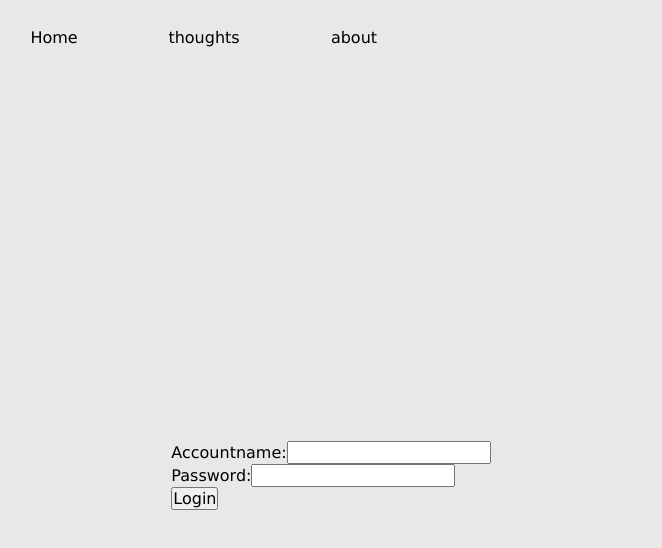
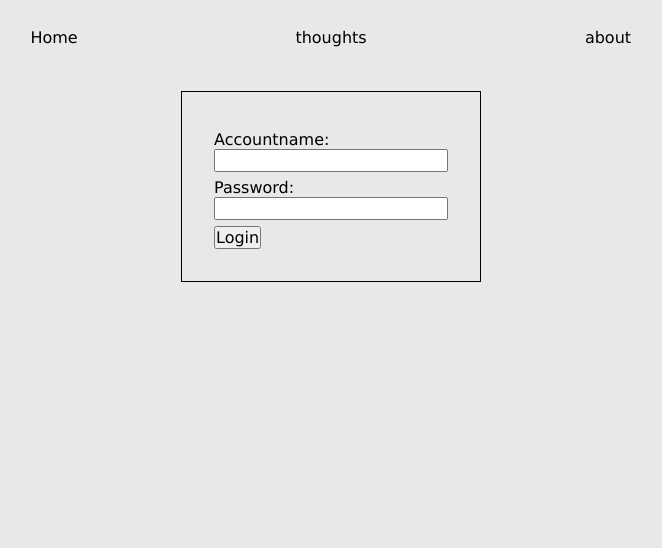
Before and after one commit to bryanhain97/ts_mongo_prisma_test, a Next.js app: page / in a window 1280 px wide. Shown: the top 548 px of the page, without its empty margins (309-971 px from the left). Built offline with nearby package versions, Linux system fonts and the light colour scheme.

Commit message:
init login

```diff
--- /dev/null
+++ b/components/LoginForm.tsx
@@ -0,0 +1,49 @@
+import styles from '../styles/LoginForm.module.sass';
+import { useState, useCallback, ChangeEvent, EventHandler, MouseEventHandler, FormEventHandler } from 'react';
+import { Account } from '@types';
+
+const LoginForm = () => {
+    const [account, setAccount] = useState<Account>({
+        username: '',
+        password: ''
+    });
+
+    const updateAccount = useCallback((e: ChangeEvent<HTMLInputElement>) => {
+        setAccount((prev) => ({ ...prev, [e.target.id]: e.target.value }));
+    }, []);
+
+    const loginWithAccount = async (e: Event | any, account: Account) => {
+        e.preventDefault();
+        const response = await fetch('/api/loginWithAccount', {
+            headers: {
+                method: 'POST',
+                body: JSON.stringify(account),
+                mode: 'cors',
+                'Content-Type': 'application/json'
+            }
+        });
+        console.log(response);
+    };
+
+    return (
+        <form className={styles.login}>
+            <div className={styles.login_field}>
+                <label className={styles.label} htmlFor="accountname">
+                    Accountname:
+                </label>
+                <input type="text" id="username" onChange={updateAccount} />
+            </div>
+            <div className={styles.login_field}>
+                <label className={styles.label} htmlFor="password">
+                    Password:
+                </label>
+                <input type="password" id="password" onChange={updateAccount} />
+            </div>
+            <button className={styles.button} onClick={(e) => loginWithAccount(e, account)}>
+                Login
+            </button>
+        </form>
+    );
+};
+
+export default LoginForm;
--- a/components/index.ts
+++ b/components/index.ts
@@ -3,11 +3,13 @@ import Navbar from './Navbar';
 import NavbarElement from './NavbarElement';
 import Note from './Note';
 import ThoughtsForm from './ThoughtsForm';
+import LoginForm from './LoginForm';
 
 export {
     Layout,
     Navbar,
     NavbarElement,
     Note,
-    ThoughtsForm
+    ThoughtsForm,
+    LoginForm
 };
--- /dev/null
+++ b/pages/api/loginWithAccount.ts
@@ -0,0 +1,7 @@
+import { NextApiRequest, NextApiResponse } from 'next';
+
+
+export default function handler (req: NextApiRequest, res: NextApiResponse) : void {
+console.log(req);
+res.status(200).json(req.body);
+}
--- a/pages/index.tsx
+++ b/pages/index.tsx
@@ -1,26 +1,12 @@
+import styles from '../styles/Home.module.sass';
 import type { NextPage } from 'next';
-import styles from '../styles/Home.module.sass';
+import { LoginForm } from 'components';
 
 const Home: NextPage = () => {
+
   return (
     <div className={styles.home}>
-      <form className={styles.login}>
-        <div className={styles.login_field}>
-          <label className={styles.label} htmlFor="accountname">
-            Accountname:
-          </label>
-          <input type="text" id="accountname" />
-        </div>
-        <div className={styles.login_field}>
-          <label className={styles.label} htmlFor="password">
-            Password:
-          </label>
-          <input type="password" id="password" />
-        </div>
-        <button className={styles.button}>
-          Login
-        </button>
-      </form>
+      <LoginForm />
     </div>
   );
 };
--- a/styles/Home.module.sass
+++ b/styles/Home.module.sass
@@ -1,5 +1,3 @@
 .home
     width: 100%
     height: 100%
-    display: grid
-    place-content: center
--- a/styles/Layout.module.sass
+++ b/styles/Layout.module.sass
@@ -1,4 +1,6 @@
 @import 'mixins'
+
+$navbarHeight: 75px
 
 .layout
     width: 55vw
@@ -8,5 +10,5 @@
     overflow: hidden
 .main
     width: 100%
-    height: 100%
+    height: calc(100% - $navbarHeight)
     overflow-y: scroll
--- /dev/null
+++ b/styles/LoginForm.module.sass
@@ -0,0 +1,15 @@
+.login
+    padding: 2rem
+    width: 300px
+    margin: 1rem auto
+    border: 1px solid black
+    &_field
+        display: flex
+        flex-direction: column
+        margin-top: 6px
+        &:first-of-type
+            margin-bottom: 3px
+.label
+    margin-right: 20px
+.button
+    margin-top: 6px
--- a/styles/Navbar.module.sass
+++ b/styles/Navbar.module.sass
@@ -2,6 +2,7 @@
 
 .navbar
     display: flex
+    justify-content: space-between
     height: 75px
     width: 100%
     background-color: $navbarBgColor
--- a/types/index.ts
+++ b/types/index.ts
@@ -2,6 +2,7 @@ import NoteProps, { Importance } from './Note';
 import { RequiredLength, RemainingChars } from './ThoughtsForm';
 import ThoughtsPageProps from './ThoughtsPage';
 import NavbarLinkProps from './NavbarLink';
+import { Account } from './Account';
 
 
 export {
@@ -10,5 +11,6 @@ export {
     type RemainingChars,
     type ThoughtsPageProps,
     type NavbarLinkProps,
+    type Account,
     Importance
 };
```
Also changed, not shown: types/Account.ts (added, +8 -0 lines), 1 other file (tests, documents, lock files or other folders).
